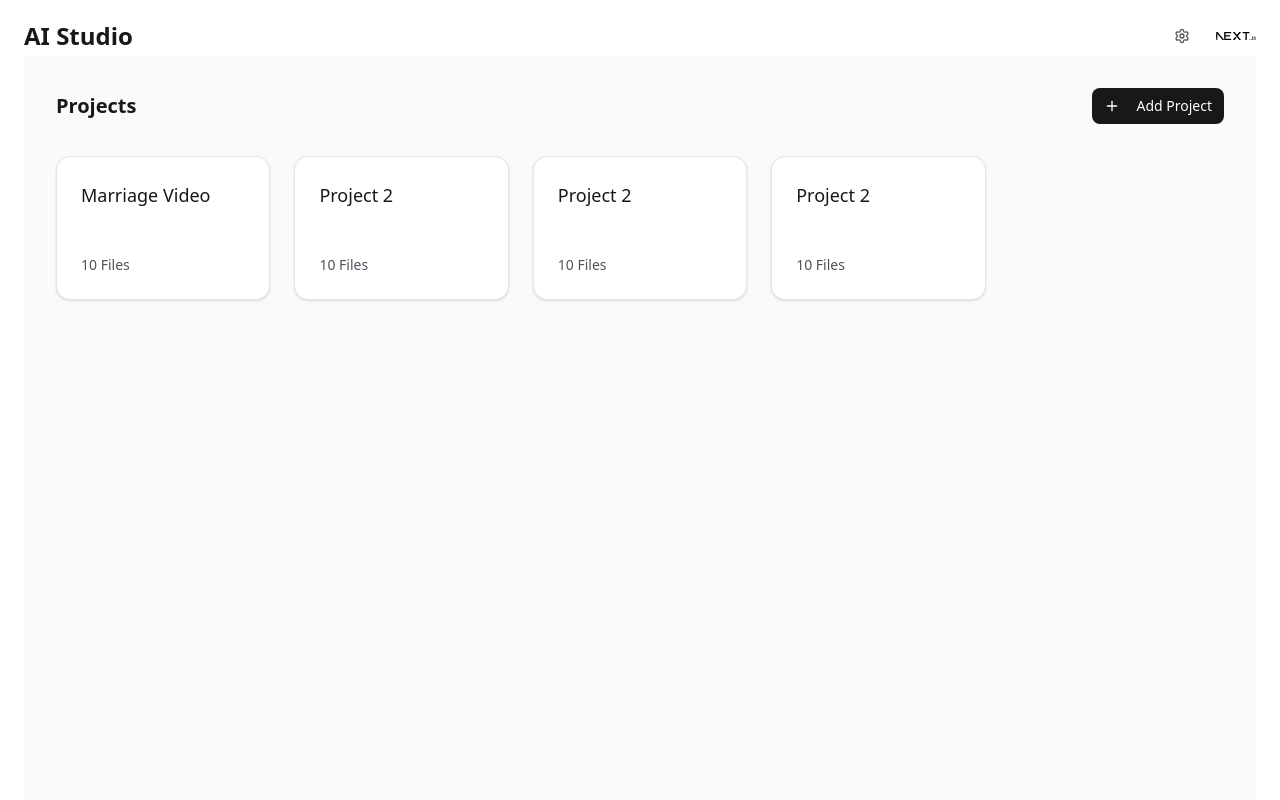
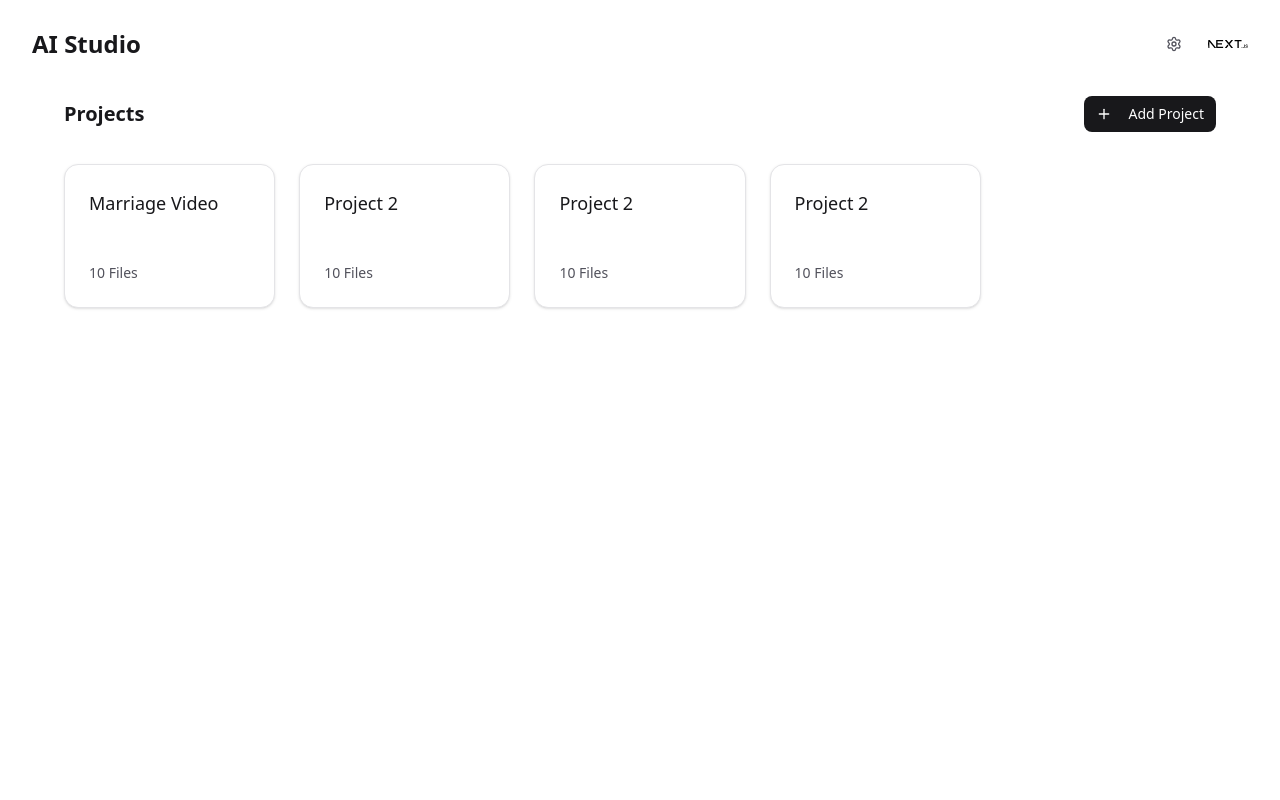
Before and after one commit to Wizzel1/awd_capstone_ai_music_studio_frontend, a Next.js app: page / in a window 1280 px wide. Shown: the top 800 px of the page. Built offline with nearby package versions, Linux system fonts and the light colour scheme.

Commit message:
Update layout styling

```diff
--- a/app/layout.tsx
+++ b/app/layout.tsx
@@ -31,7 +31,7 @@ export default function RootLayout({
       <body
         className={`${geistSans.variable} ${geistMono.variable} antialiased`}
       >
-        <div className="bg-white border-b border-zinc-200 px-6 py-4">
+        <div className="bg-white border-b border-zinc-200 px-8 py-6">
           <div className="flex items-center justify-between">
             <div className="flex items-center space-x-4">
               <Link href="/">
@@ -54,7 +54,7 @@ export default function RootLayout({
               </Avatar>
             </div>
           </div>
-          {children}
+          <div className="p-8">{children}</div>
         </div>
       </body>
     </html>
--- a/app/page.tsx
+++ b/app/page.tsx
@@ -27,8 +27,7 @@ export default function Dashboard() {
   ];
 
   return (
-    <div className="min-h-screen bg-zinc-50">
-      <div className="p-8">
+    <div className="min-h-screen">
       <div className="flex items-center justify-between mb-8">
         <h2 className="text-xl font-semibold text-zinc-900">Projects</h2>
         <NewProjectDialog />
@@ -54,6 +53,5 @@ export default function Dashboard() {
         ))}
       </div>
     </div>
-    </div>
   );
 }
--- a/app/projects/[id]/page.tsx
+++ b/app/projects/[id]/page.tsx
@@ -89,8 +89,7 @@ export default function ProjectDetailsPage({
   };
 
   return (
-    <div className="min-h-screen bg-zinc-50">
-      <div className="px-6 py-6">
+    <div className="min-h-screen">
       {/* Breadcrumbs */}
       <Breadcrumb className="mb-6">
         <BreadcrumbList>
@@ -106,9 +105,7 @@ export default function ProjectDetailsPage({
 
       {/* Project Header */}
       <div className="flex items-center justify-between mb-8">
-          <h1 className="text-2xl font-semibold text-zinc-900">
-            {project.name}
-          </h1>
+        <h1 className="text-2xl font-semibold text-zinc-900">{project.name}</h1>
       </div>
 
       <div className="flex gap-8">
@@ -134,9 +131,7 @@ export default function ProjectDetailsPage({
                   <div className="absolute inset-0 flex items-center justify-center">
                     <div className="text-center">
                       <div className="w-8 h-8 bg-zinc-300 rounded mx-auto mb-1"></div>
-                        <span className="text-xs text-zinc-600">
-                          {file.name}
-                        </span>
+                      <span className="text-xs text-zinc-600">{file.name}</span>
                     </div>
                   </div>
                   {selectedFiles.includes(file.id) && (
@@ -195,6 +190,5 @@ export default function ProjectDetailsPage({
         </div>
       </div>
     </div>
-    </div>
   );
 }
```
Lines whose indentation alone changed are shown as unchanged.
